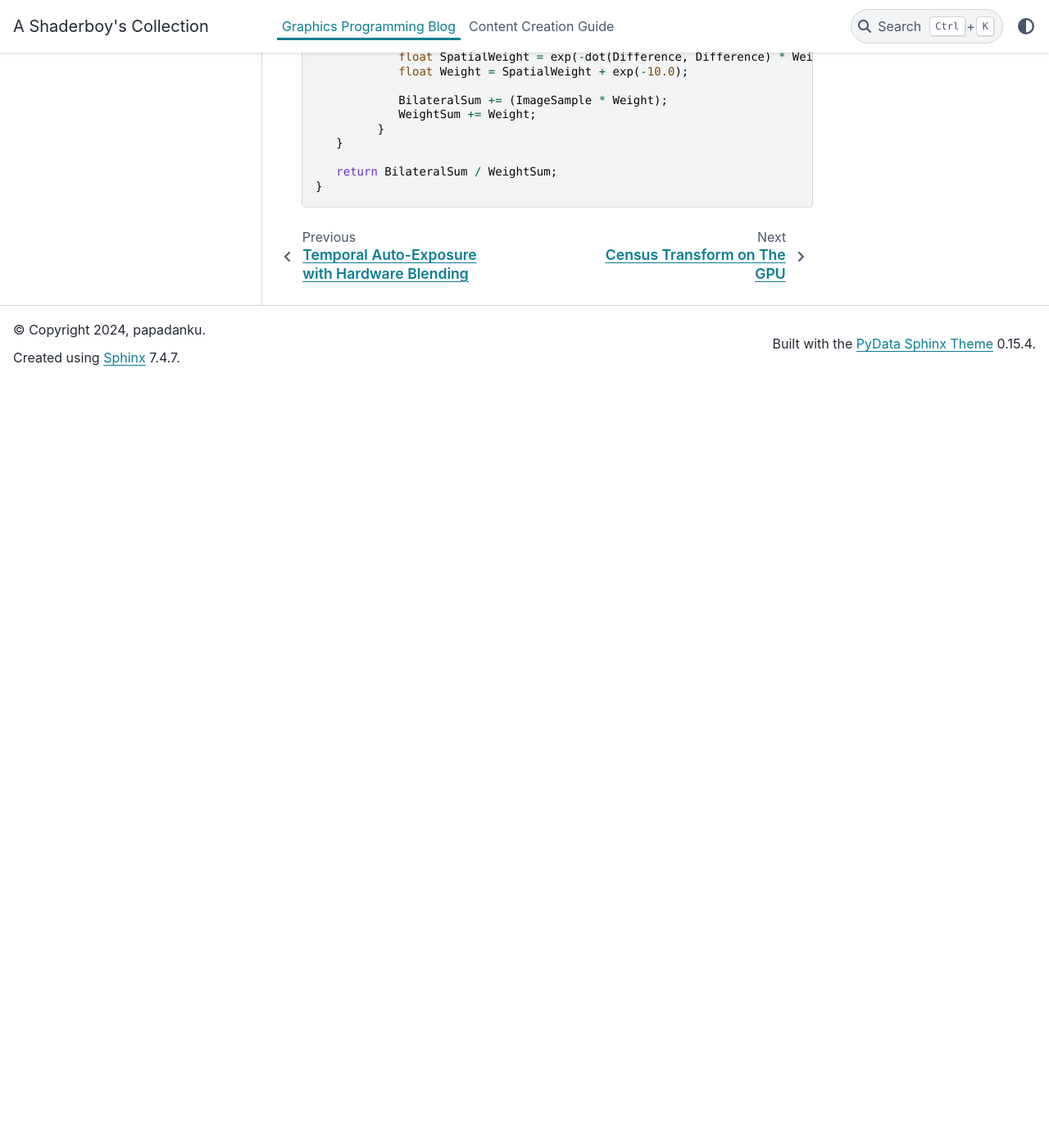
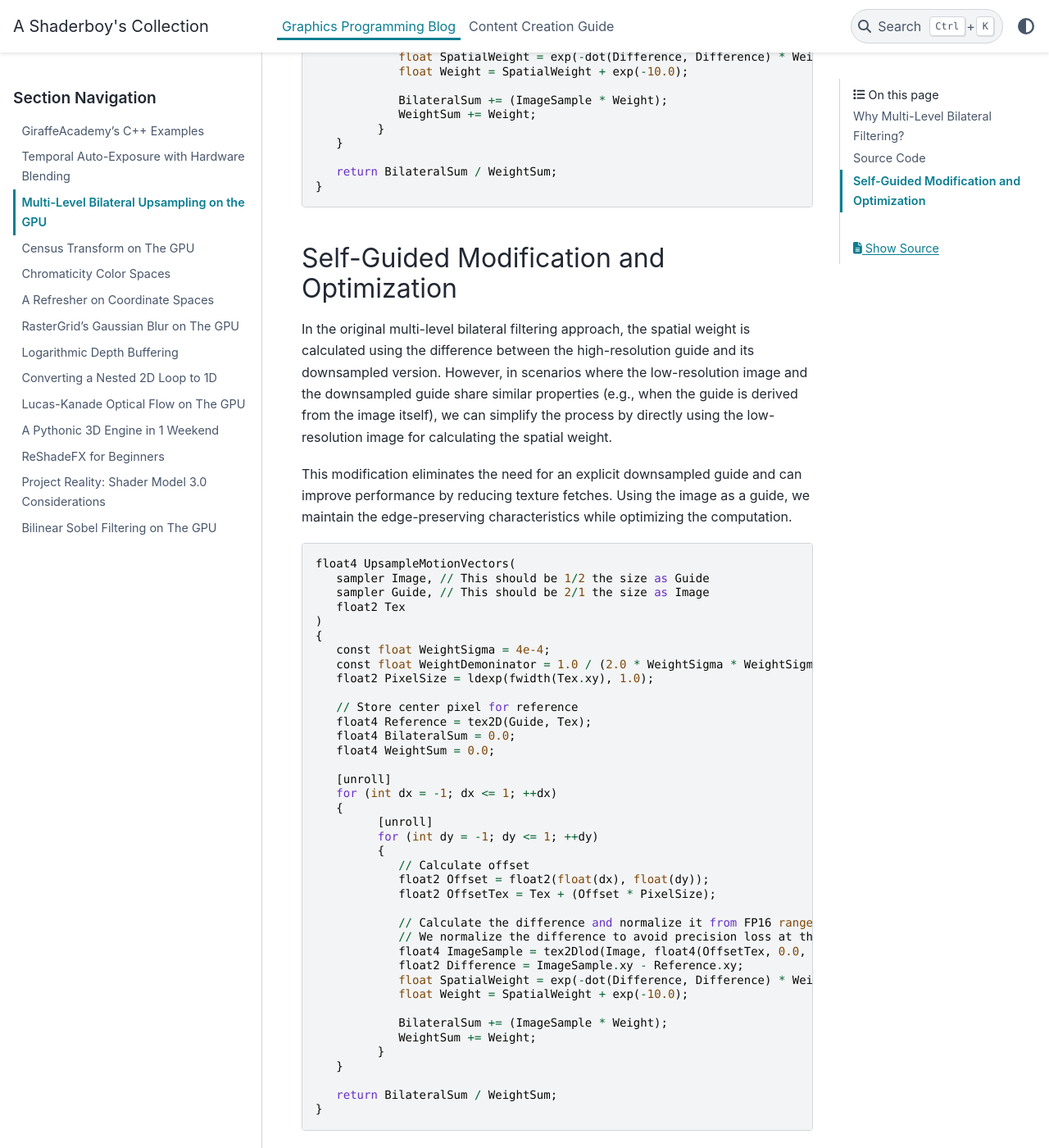
Before and after one commit to papadanku/papadanku.github.io, a Sphinx documentation site: the page built from doc/source/blog/bilateral.rst, in a window 1280 px wide and 1400 px high, scrolled down 1710 px. Shown: the whole window at 82% size. Built offline with Sphinx 7.4.7 and the PyData theme 0.15.4, drawn with Linux system fonts in a browser that asks for light colours; before the commit the page ends 2176 px from its top, so only the background shows below that; some of the changed text lies outside the part shown.

Commit message:
Update bilateral.rst

```diff
--- a/doc/source/blog/bilateral.rst
+++ b/doc/source/blog/bilateral.rst
@@ -74,3 +74,52 @@ Source Code
 
       return BilateralSum / WeightSum;
    }
+
+Self-Guided Modification and Optimization
+-----------------------------------------
+
+In the original multi-level bilateral filtering approach, the spatial weight is calculated using the difference between the high-resolution guide and its downsampled version. However, in scenarios where the low-resolution image and the downsampled guide share similar properties \(e.g., when the guide is derived from the image itself\), we can simplify the process by directly using the low-resolution image for calculating the spatial weight.
+
+This modification eliminates the need for an explicit downsampled guide and can improve performance by reducing texture fetches. Using the image as a guide, we maintain the edge-preserving characteristics while optimizing the computation.
+
+.. code::
+
+   float4 UpsampleMotionVectors(
+      sampler Image, // This should be 1/2 the size as Guide
+      sampler Guide, // This should be 2/1 the size as Image
+      float2 Tex
+   )
+   {
+      const float WeightSigma = 4e-4;
+      const float WeightDemoninator = 1.0 / (2.0 * WeightSigma * WeightSigma);
+      float2 PixelSize = ldexp(fwidth(Tex.xy), 1.0);
+
+      // Store center pixel for reference
+      float4 Reference = tex2D(Guide, Tex);
+      float4 BilateralSum = 0.0;
+      float4 WeightSum = 0.0;
+
+      [unroll]
+      for (int dx = -1; dx <= 1; ++dx)
+      {
+            [unroll]
+            for (int dy = -1; dy <= 1; ++dy)
+            {
+               // Calculate offset
+               float2 Offset = float2(float(dx), float(dy));
+               float2 OffsetTex = Tex + (Offset * PixelSize);
+
+               // Calculate the difference and normalize it from FP16 range to [-1.0, 1.0) range
+               // We normalize the difference to avoid precision loss at the higher numbers
+               float4 ImageSample = tex2Dlod(Image, float4(OffsetTex, 0.0, 0.0));
+               float2 Difference = ImageSample.xy - Reference.xy;
+               float SpatialWeight = exp(-dot(Difference, Difference) * WeightDemoninator);
+               float Weight = SpatialWeight + exp(-10.0);
+
+               BilateralSum += (ImageSample * Weight);
+               WeightSum += Weight;
+            }
+      }
+
+      return BilateralSum / WeightSum;
+   }
```
Also changed, not shown: other parts of doc/source/blog/bilateral.rst (+2 -2 lines).
